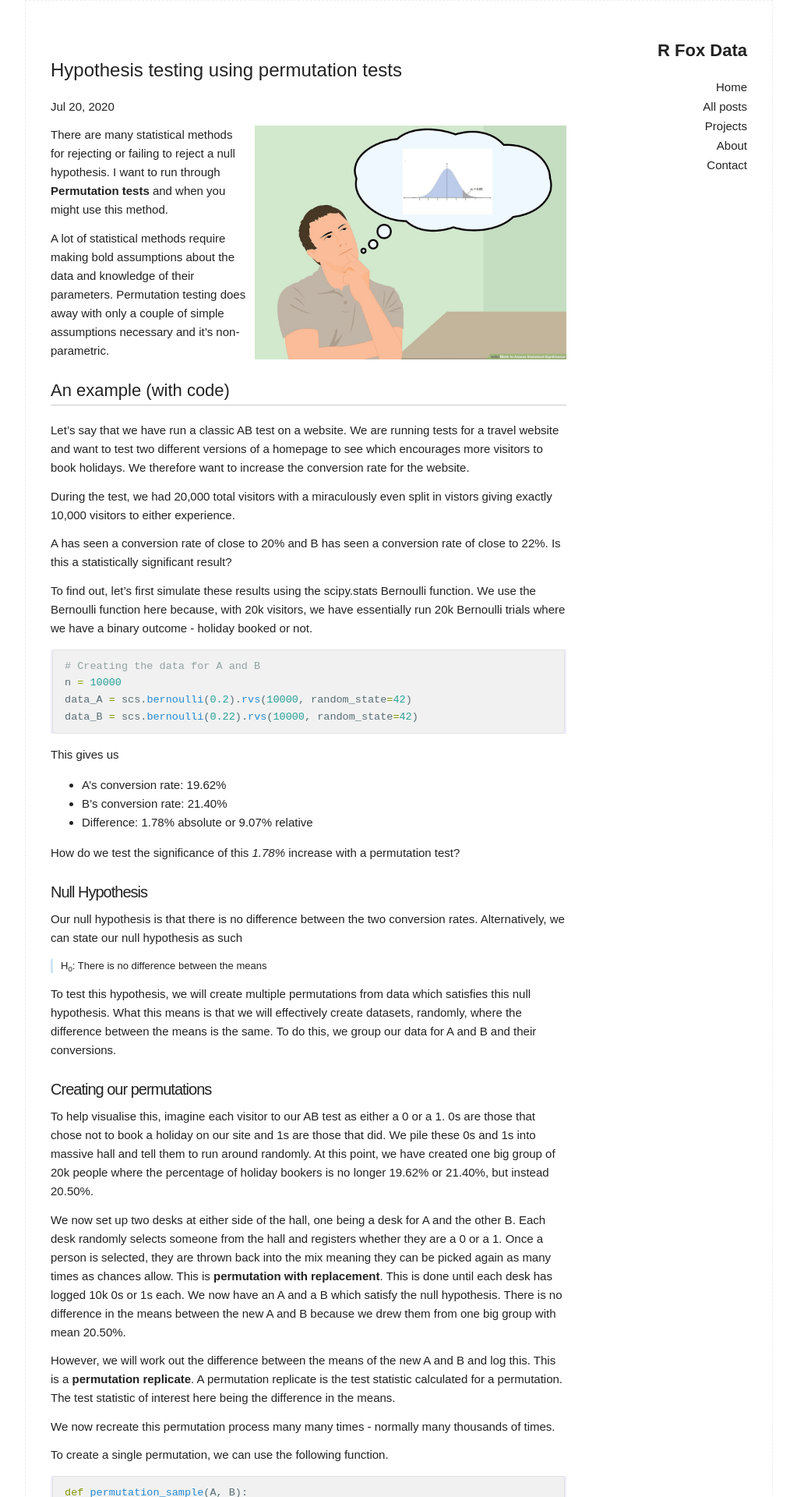
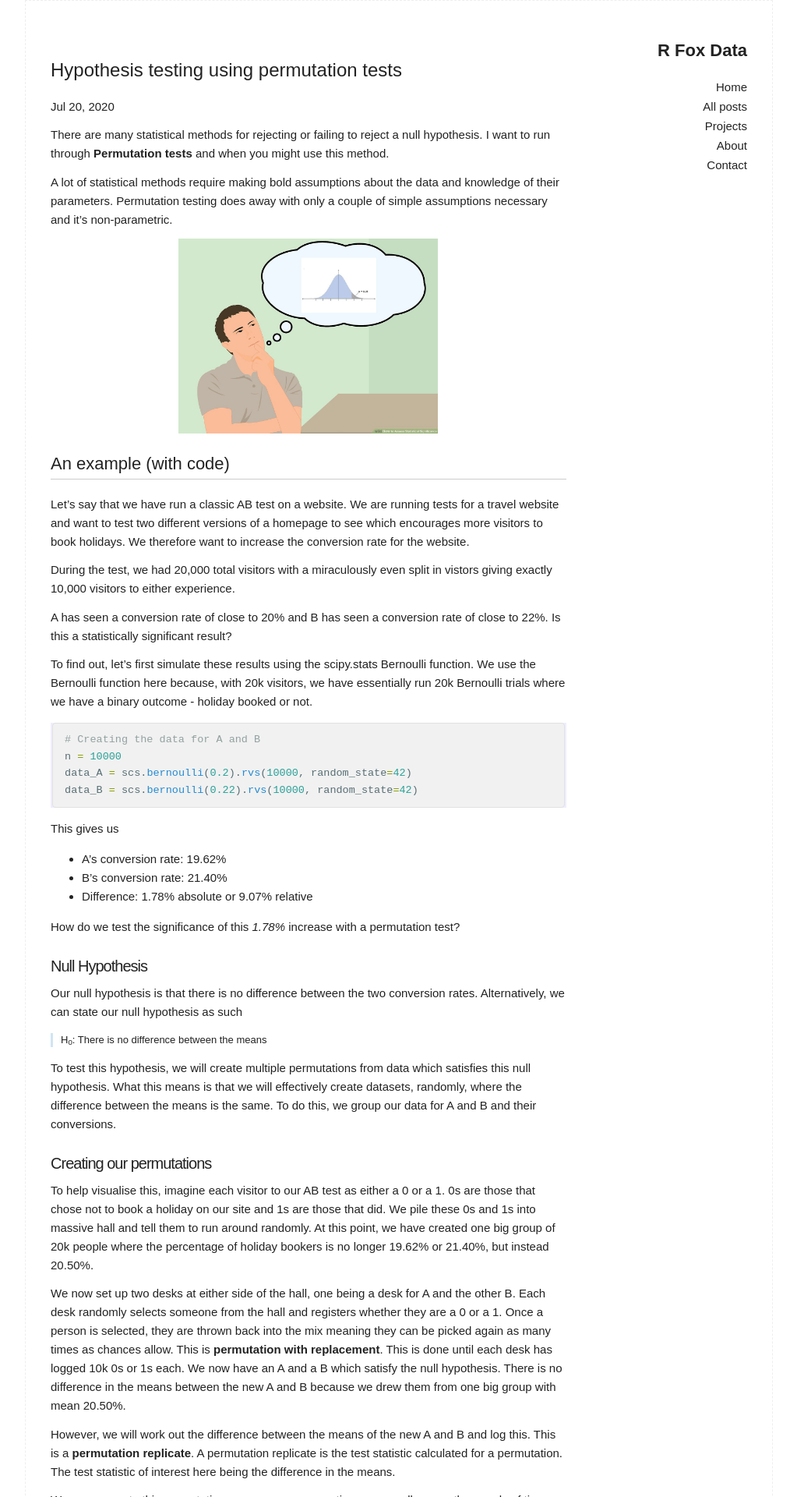
Before and after one commit to rjjfox/rjjfox.github.io, a Jekyll site: the page built from _posts/2020-07-20-hypothesis-testing-using-permutation-tests.md, in a window 1280 px wide. Shown: the top 1920 px of the page at 78% size, without its empty margins (128-1151 px from the left). Built offline with Jekyll 4.4.1, drawn with Linux system fonts in a browser that asks for light colours; formulas are drawn with MathJax 3.

Commit message:
Tweak article image

```diff
--- a/_posts/2020-07-20-hypothesis-testing-using-permutation-tests.md
+++ b/_posts/2020-07-20-hypothesis-testing-using-permutation-tests.md
@@ -6,11 +6,11 @@ location: London, UK
 location-link: london
 ---
 
-![Assessing statistical significance >]({{site.baseurl}}/assets/img/Assess-Statistical-Significance.jpg){: height="300px"}
-
 There are many statistical methods for rejecting or failing to reject a null hypothesis. I want to run through **Permutation tests** and when you might use this method.
 
 A lot of statistical methods require making bold assumptions about the data and knowledge of their parameters. Permutation testing does away with only a couple of simple assumptions necessary and it's non-parametric.
+
+![Assessing statistical significance ><]({{site.baseurl}}/assets/img/Assess-Statistical-Significance.jpg){: height="250px"}
 
 <!--description-->
 
```
